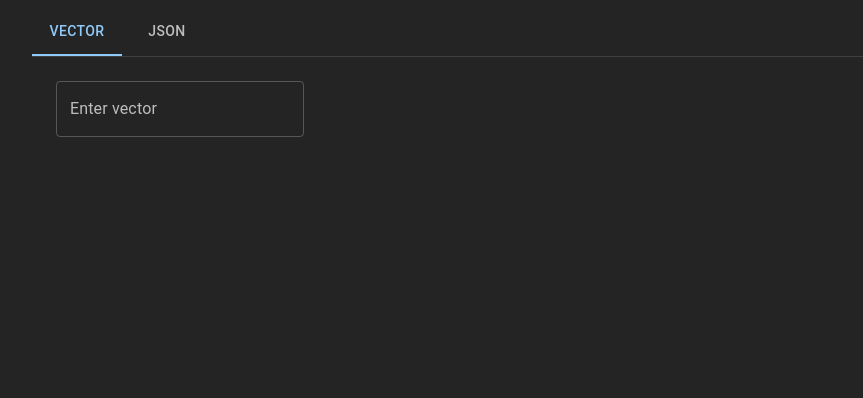
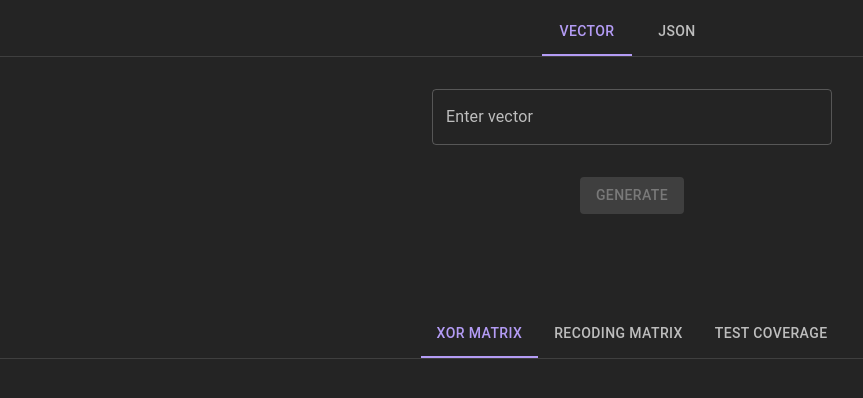
Before and after one commit to hahanova/vector, a React (Vite) app: page / in a window 1280 px wide. Shown: the top 398 px of the page, without its empty margins (8-871 px from the left). Built offline with nearby package versions, Linux system fonts and the light colour scheme.

Commit message:
basic working app

```diff
--- a/src/App.styled.tsx
+++ b/src/App.styled.tsx
@@ -2,7 +2,6 @@ import styled from "@emotion/styled";
 import { TextareaAutosize } from "@mui/material";
 
 export const Main = styled.main`
-  max-width: 1200px;
   margin: 0 auto;
 `;
 
--- a/src/App.tsx
+++ b/src/App.tsx
@@ -1,12 +1,15 @@
-import './App.css';
-import { Main, Textarea } from './App.styled';
-import { TextField } from './TextField';
-import { Box, Tab, Tabs, ThemeProvider, createTheme } from '@mui/material';
-import { useState } from 'react';
+import "./App.css";
+import { Main, Textarea } from "./App.styled";
+import { Vector } from "./Vector";
+import { Box, Tab, Tabs, ThemeProvider, createTheme } from "@mui/material";
+import { useState } from "react";
 
 const theme = createTheme({
   palette: {
-    mode: 'dark',
+    mode: "dark",
+    primary: {
+      main: "#b49cf5",
+    },
   },
 });
 
@@ -21,7 +24,7 @@ function CustomTabPanel(props: TabPanelProps) {
       aria-labelledby={`simple-tab-${index}`}
       {...other}
     >
-      {value === index && <Box sx={{ p: 3 }}>{children}</Box>}
+      {value === index && <Box>{children}</Box>}
     </div>
   );
 }
@@ -36,18 +39,19 @@ function App() {
   return (
     <ThemeProvider theme={theme}>
       <Main>
-        <Box sx={{ borderBottom: 1, borderColor: 'divider' }}>
+        <Box sx={{ borderBottom: 1, borderColor: "divider" }}>
           <Tabs
             value={value}
             onChange={handleChange}
             aria-label="basic tabs example"
+            centered
           >
             <Tab label="Vector" />
             <Tab label="JSON" />
           </Tabs>
         </Box>
         <CustomTabPanel value={value} index={0}>
-          <TextField />
+          <Vector />
         </CustomTabPanel>
         <CustomTabPanel value={value} index={1}>
           <Textarea
--- a/src/TextField.tsx
+++ /dev/null
@@ -1,16 +0,0 @@
-import { useState } from 'react';
-import MuiTextField from '@mui/material/TextField';
-
-export const TextField = () => {
-  const [value, setValue] = useState('');
-
-  return (
-    <MuiTextField
-      label="Enter vector"
-      variant="outlined" // Options: "outlined", "filled", "standard"
-      value={value}
-      placeholder="001001"
-      onChange={(e) => setValue(e.target.value)}
-    />
-  );
-};
--- /dev/null
+++ b/src/Vector/Vector.styled.tsx
@@ -0,0 +1,23 @@
+import MuiTextField from "@mui/material/TextField";
+import styled from "@emotion/styled";
+
+export const InputWrapper = styled.div`
+  display: flex;
+  flex-direction: column;
+  align-items: center;
+`;
+
+export const TextField = styled(MuiTextField)`
+  width: 100%;
+  max-width: 400px;
+  margin: 1em;
+  margin-top: 2em;
+`;
+
+export const ButtonWrapper = styled.div`
+  margin: 1em;
+`;
+
+export const Output = styled.div`
+  margin-top: 5em;
+`;
--- /dev/null
+++ b/src/Vector/Vector.tsx
@@ -0,0 +1,243 @@
+import { useState } from "react";
+import {
+  Box,
+  Button,
+  Tab,
+  Table,
+  TableBody,
+  TableCell,
+  TableHead,
+  TableRow,
+  Tabs,
+  Typography,
+} from "@mui/material";
+import {
+  ButtonWrapper,
+  InputWrapper,
+  Output,
+  TextField,
+} from "./Vector.styled";
+
+const isPowerOfTwo = (length: number) => {
+  return length > 0 && (length & (length - 1)) === 0;
+};
+
+const binaryToDecimal = (binaryString: string): number => {
+  return parseInt(binaryString, 2);
+};
+
+function bitwiseXORMatrix(binaryString: string) {
+  // Convert binary string to an array of numbers
+  let qVec = binaryString.split("").map((char) => parseInt(char, 2));
+  let len = qVec.length;
+  let mat1 = Array.from({ length: len }, (_, i) =>
+    Array.from({ length: len }, (_, j) => qVec[i] ^ qVec[j])
+  );
+  return mat1;
+}
+
+function extractValues(valuesMatrix, indicesMatrix) {
+  return valuesMatrix.map((row, rowIndex) =>
+    row.map(
+      (_, colIndex) => valuesMatrix[rowIndex][indicesMatrix[rowIndex][colIndex]]
+    )
+  );
+}
+
+// Example usage
+const binaryString = "0101";
+const decimalNumber = binaryToDecimal(binaryString);
+console.log(decimalNumber); // Output: 5
+
+function CustomTabPanel(props: TabPanelProps) {
+  const { children, value, index, ...other } = props;
+
+  return (
+    <div
+      role="tabpanel"
+      hidden={value !== index}
+      id={`simple-tabpanel-${index}`}
+      aria-labelledby={`simple-tab-${index}`}
+      {...other}
+    >
+      {value === index && <Box sx={{ p: 3 }}>{children}</Box>}
+    </div>
+  );
+}
+
+function getRecodingMatrix(n, init = [[0]], curI = 0) {
+  if (curI === n) {
+    return init;
+  }
+
+  let inc = init.map((row) => row.map((value) => value + (1 << curI))); // Equivalent to 2 ** curI
+  let stacked = init.map((row, i) => [...row, ...inc[i]]);
+  let invStacked = inc.map((row, i) => [...row, ...init[i]]);
+
+  return getRecodingMatrix(n, [...stacked, ...invStacked], curI + 1);
+}
+
+export const Vector = () => {
+  const [value, setValue] = useState("");
+  const [error, setError] = useState("");
+  const [tab, setTab] = useState(0);
+  const [recodingMatrix, setRecodingMatrix] = useState();
+  const [xorMatrix, setXorMatrix] = useState();
+  const [testCoverage, setTestCoverage] = useState();
+
+  const handleTabChange = (event: React.SyntheticEvent, newValue: number) => {
+    setTab(newValue);
+  };
+
+  console.log(2);
+
+  const handleChange = (e: React.ChangeEvent<HTMLInputElement>) => {
+    const newValue = e.target.value;
+
+    // Check if the input contains only 0 and 1
+    if (!/^[01]*$/.test(newValue)) {
+      return;
+    }
+
+    setValue(newValue);
+
+    if (!isPowerOfTwo(newValue.length)) {
+      setError("The value should be a power of two, for example: 00100111");
+      return;
+    }
+
+    setError("");
+  };
+
+  const handleGenerate = () => {
+    const number = binaryToDecimal(value);
+    const matrix = getRecodingMatrix(Math.log2(value.length));
+
+    setRecodingMatrix(matrix);
+
+    const matrix2 = bitwiseXORMatrix(value);
+    setXorMatrix(matrix2);
+
+    const matrix3 = extractValues(matrix2, matrix);
+    setTestCoverage(matrix3);
+
+    console.log({
+      value,
+      number,
+      recodingMatrix: matrix,
+      xorMatrix: matrix2,
+      testCoverage: matrix3,
+    });
+  };
+  // add color to 0 and 1
+  // add more saturate color to higher value
+
+  return (
+    <>
+      <InputWrapper>
+        <TextField
+          label="Enter vector"
+          variant="outlined"
+          value={value}
+          placeholder="00100111"
+          onChange={handleChange}
+          error={!!error}
+          helperText={error}
+        />
+        <ButtonWrapper>
+          <Button
+            variant="contained"
+            disabled={Boolean(error || !value)}
+            onClick={handleGenerate}
+          >
+            Generate
+          </Button>
+        </ButtonWrapper>
+      </InputWrapper>
+      <Output>
+        <Box sx={{ borderBottom: 1, borderColor: "divider" }}>
+          <Tabs
+            value={tab}
+            onChange={handleTabChange}
+            aria-label="basic tabs example"
+            centered
+          >
+            <Tab label="XOR Matrix" />
+            <Tab label="Recoding Matrix" />
+            <Tab label="Test Coverage" />
+          </Tabs>
+        </Box>
+        <CustomTabPanel value={tab} index={0} style={{ overflowX: "auto" }}>
+          {xorMatrix && (
+            <Table>
+              <TableHead>
+                <TableRow>
+                  <TableCell></TableCell>
+                  {value.split("").map((char, index) => (
+                    <TableCell key={index}>
+                      <Typography
+                        variant="body1"
+                        fontWeight="bold"
+                        style={{ background: "black" }}
+                      >
+                        {char}
+                      </Typography>
+                    </TableCell>
+                  ))}
+                </TableRow>
+              </TableHead>
+              <TableBody>
+                {xorMatrix.map((row, rowIndex) => (
+                  <TableRow key={rowIndex}>
+                    <TableCell>
+                      <Typography
+                        variant="body1"
+                        fontWeight="bold"
+                        style={{ background: "black" }}
+                      >
+                        {value[rowIndex]}
+                      </Typography>
+                    </TableCell>
+                    {row.map((cell, cellIndex) => (
+                      <TableCell key={cellIndex}>
+                        <Typography variant="body1" fontWeight="bold">
+                          {cell}
+                        </Typography>
+                      </TableCell>
+                    ))}
+                  </TableRow>
+                ))}
+              </TableBody>
+            </Table>
+          )}
+        </CustomTabPanel>
+        <CustomTabPanel value={tab} index={1} style={{ overflowX: "auto" }}>
+          <Table>
+            <TableBody>
+              {recodingMatrix?.map((row, rowIndex) => (
+                <TableRow key={rowIndex}>
+                  {row.map((cell, cellIndex) => (
+                    <TableCell key={cellIndex}>{cell}</TableCell>
+                  ))}
+                </TableRow>
+              ))}
+            </TableBody>
+          </Table>
+        </CustomTabPanel>
+        <CustomTabPanel value={tab} index={2} style={{ overflowX: "auto" }}>
+          <Table>
+            <TableBody>
+              {testCoverage?.map((row, rowIndex) => (
+                <TableRow key={rowIndex}>
+                  {row.map((cell, cellIndex) => (
+                    <TableCell key={cellIndex}>{cell}</TableCell>
+                  ))}
+                </TableRow>
+              ))}
+            </TableBody>
+          </Table>
+        </CustomTabPanel>
+      </Output>
+    </>
+  );
+};
--- /dev/null
+++ b/src/Vector/index.ts
@@ -0,0 +1 @@
+export * from './Vector';
```
